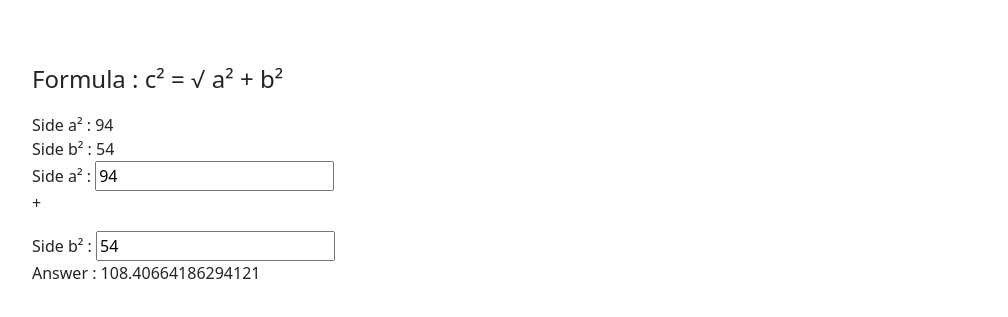
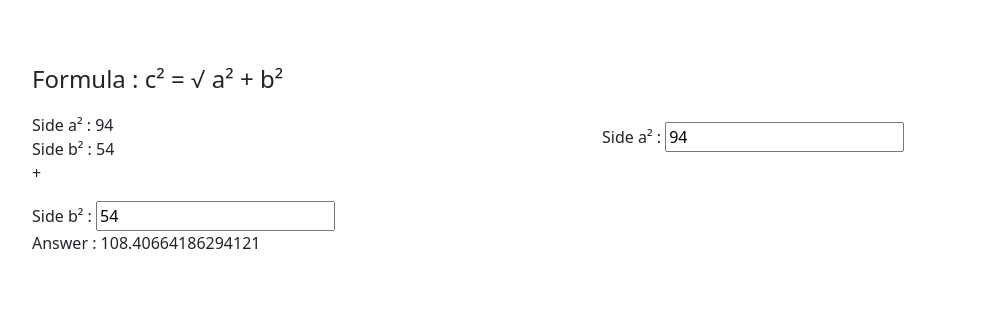
Before and after one commit to MarkRyuo/RTSLG, a plain HTML site: page index.html in a window 1280 px wide. Shown: the part 137-454 px from the top of the page, without its empty margins (50-1058 px from the left). Drawn offline with nearby package versions, Linux system fonts and the light colour scheme.

Commit message:
updateherE

```diff
--- a/index.html
+++ b/index.html
@@ -21,13 +21,13 @@
 
         <form action="" class="row justify-content-center align-items-center">
 
-          <div class="">
+          <div class="col">
             <label for="sideA">Side a² : <span id="textA"></span> </label>
             <br>
             <label for="sideB">Side b² : <span id="textB"></span> </label>
           </div>
 
-          <div class=""> <!-- Side A -->
+          <div class="col"> <!-- Side A -->
             <label for="sideA">Side a² :</label>
             <input type="text" name="sideA" id="sideA" readonly>
           </div>
```
